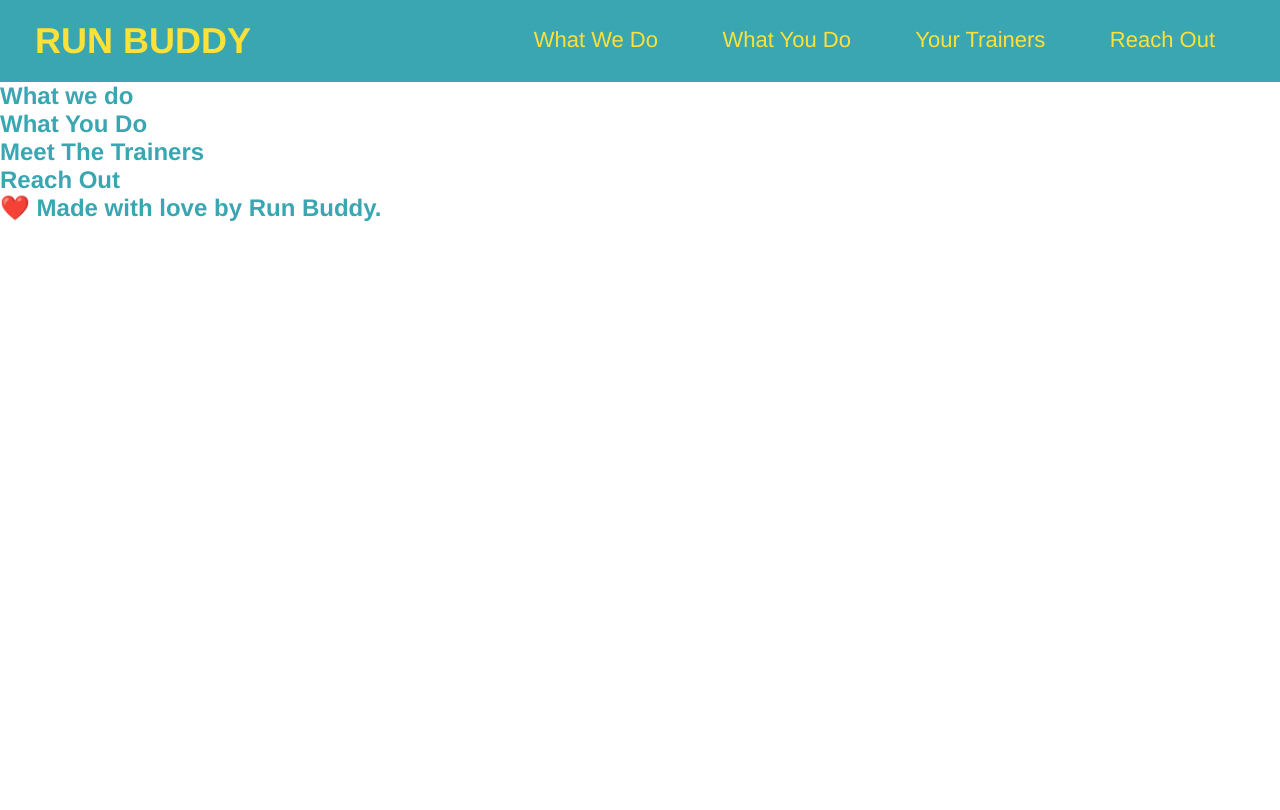
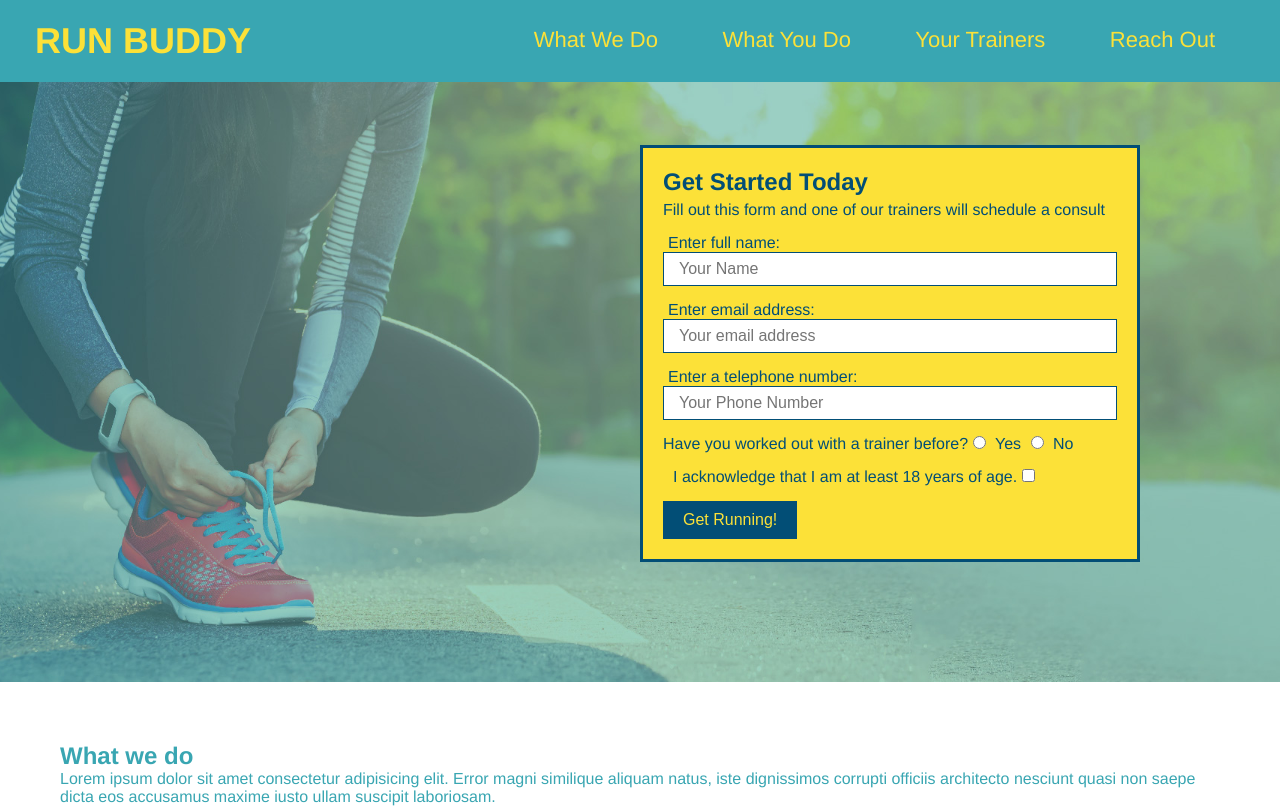
Before and after one commit to samiul1988/run-buddy, a plain HTML site: page index.html in a window 1280 px wide. Shown: the top 810 px of the page. Drawn offline with Linux system fonts and the light colour scheme.

Commit message:
add what you do icons

```diff
--- a/assets/css/style.css
+++ b/assets/css/style.css
@@ -1,6 +1,7 @@
 * {
     margin: 0;
     padding: 0;
+    box-sizing: border-box;
 }
 
 body {
@@ -48,3 +49,78 @@ header h1 {
     margin: 0;
     display: inline;
 }
+
+footer {
+    background: #fce138;
+    width: 100%;
+    padding: 40px 35px;
+}
+
+footer h2 {
+    display: inline;
+    color: #024e76;
+    font-size: 30px;
+    margin: 0;
+}
+footer div {
+    float: right;
+    line-height: 1.5;
+    text-align: right;
+}
+
+footer a {
+    color: #024e76;
+}
+
+section {
+    padding: 60px;
+}
+
+.hero {
+    background-image: url("../images/hero-bg.jpg");
+    background-size: cover;
+    background-position: center;
+    height: 600px;
+    position: relative;
+}
+
+.hero-form {
+    background-color: #fce138;
+    padding: 20px;
+    width: 500px;
+    color: #024e76;
+    border: solid 3px #024e76;
+    position: absolute;
+    bottom: 120px;
+    right: 140px;
+  }
+
+  .hero-form h3 {
+    font-size: 24px;
+    margin: 0;
+  }
+
+  .hero-form p {
+    margin: 5px 0 15px 0;
+  }
+
+  .form-input {
+    border: 1px solid #024e76;
+    display: block;
+    padding: 7px 15px;
+    font-size: 16px;
+    color: #024e76;
+    width: 100%;
+    margin-bottom: 15px;
+  }
+
+  .hero-form label {
+    margin: 0 5px;
+  }
+  .hero-form button {
+    color: #fce138;
+    background-color: #024e76;
+    border: none;
+    padding: 10px 20px;
+    font-size: 16px;
+  }
--- a/index.html
+++ b/index.html
@@ -38,17 +38,69 @@
         </header>
 
         <!-- Jumbotron/hero -->
-        <section>
+        <section class="hero">
+            <div class="hero-form">
+                <h3>Get Started Today</h3>
+                <p>Fill out this form and one of our trainers will schedule a consult</p>
+                <form>
+                    <label for="name">Enter full name:</label>
+                    <input type="text" placeholder="Your Name" name="name" id="name" class="form-input"/>
+                    <label for="email">Enter email address:</label>
+                    <input type="email" placeholder="Your email address" name="email" id="email" class="form-input"/>
+                    <label for="phone">Enter a telephone number:</label>
+                    <input type="tel" placeholder="Your Phone Number" name="phone" id="phone" class="form-input"/>
+                    <p>
+                        Have you worked out with a trainer before?
+                        <input type="radio" name="trainer-confirm" id="trainer-yes" />
+                        <label for="trainer-yes">Yes</label>
+                        <input type="radio" name="trainer-confirm" id="trainer-no" />
+                        <label for="trainer-no">No</label>
+                    </p>
+                    <p>
+                        <label for="age-confirm"></label>I acknowledge that I am at least 18 years of age.</label>
+                        <input type="checkbox" name="age-confirm" id="age-confirm" />
+                    </p>
+                    <button type="submit">
+                        Get Running!
+                    </button>
+                </form>
+            </div>
         </section>
 
         <!-- "What we do" section -->
-        <section>
+        <section id="what-we-do">
             <h2>What we do</h2>
+            <p>
+                Lorem ipsum dolor sit amet consectetur adipisicing elit. Error magni similique aliquam natus, iste dignissimos corrupti officiis architecto nesciunt quasi non saepe dicta eos accusamus maxime iusto ullam suscipit laboriosam.
+            </p>
         </section>
 
         <!-- "What you do" section -->
-        <section>
+        <section id="what-you-do">
             <h2>What You Do</h2>
+            <div>
+                <img src="./assets/images/step-1.svg" alt=""/>
+                <h3>Step 1: Fill Out the Form Above.</h3>
+                <p>You're already here, so why not?</p>
+            </div>
+
+            <div>
+                <img src="./assets/images/step-2.svg" alt="" />
+                <h3>Step 2: Consult with One of Our Trainers.</h3>
+                <p>Are you here to build muscle, lose weight, or just feel good?</p>
+            </div>
+
+            <div>
+                <img src="./assets/images/step-3.svg" alt="" />
+                <h3>Step 3: Get Running.</h3>
+                <p>Hit the ground running (literally) once your trainer lays out your plan.</p>
+            </div>
+
+            <div>
+                <img src="./assets/images/step-4.svg" alt="" />
+                <h3>Step 4: See Results.</h3>
+                <p>Bi-weekly checkins with your trainer will keep you focused</p>
+            </div>
         </section>
 
         <!-- "Meet the trainers" section -->
@@ -64,6 +116,10 @@
         <!-- Footer -->
         <footer>
             <h2>❤️ Made with love by Run Buddy.</h2>
+            <div>
+                <a href="#">Read Our Privacy Policy</a><br />
+                &copy; 2019 Run Buddy, Inc.
+            </div>
         </footer>
     </body>
 </html>
```
Also changed, not shown: assets/images/hero-bg.jpg (added), assets/images/step-1.svg (added), assets/images/step-2.svg (added), assets/images/step-3.svg (added), assets/images/step-4.svg (added).
